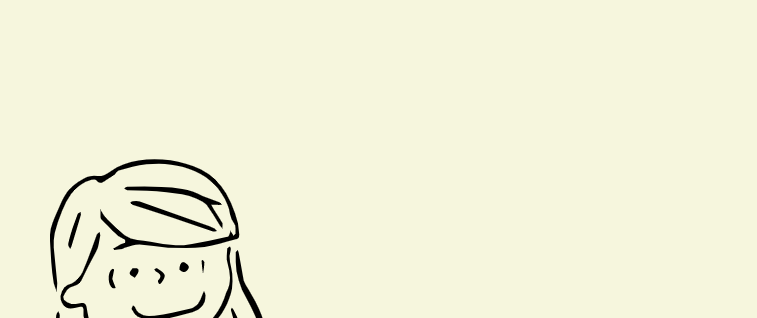
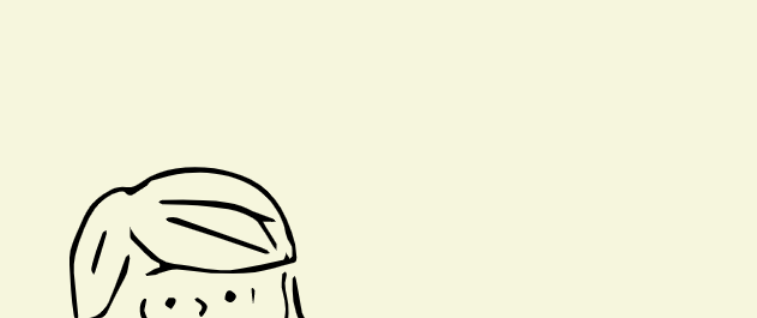
Before and after one commit to lykimchee/lykimchee.github.io, a plain HTML site: page index.html in a window 1280 px wide. Shown: the top 318 px of the page, without its empty margins (303-1060 px from the left). Drawn offline with Linux system fonts and the light colour scheme.

Commit message:
Update index.html

```diff
--- a/index.html
+++ b/index.html
@@ -9,7 +9,7 @@
   <body>
     <h1 id="textStyle">Hi, I'm Lynn Kim.</h1>
     <div id="character">
-      <img src="character.png" width="100%" height="100%" alt="Character">
+      <img src="character.png" width="120%" height="120%" alt="Character">
     </div>
 
     <div>
```
